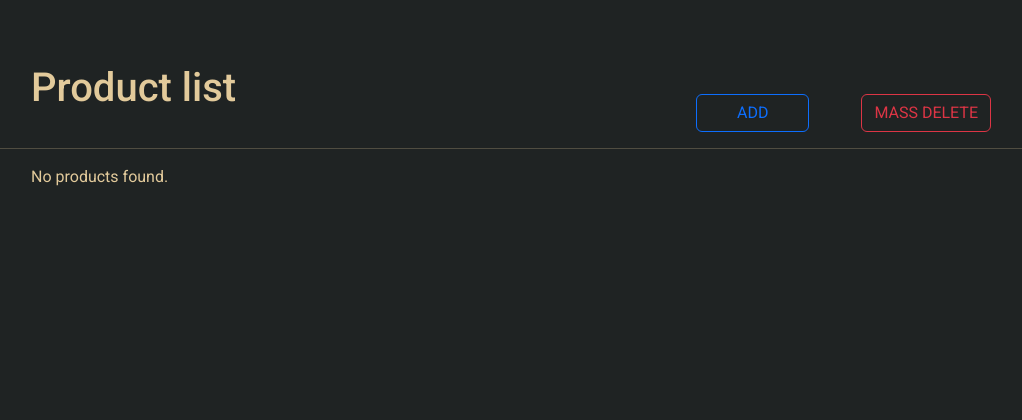
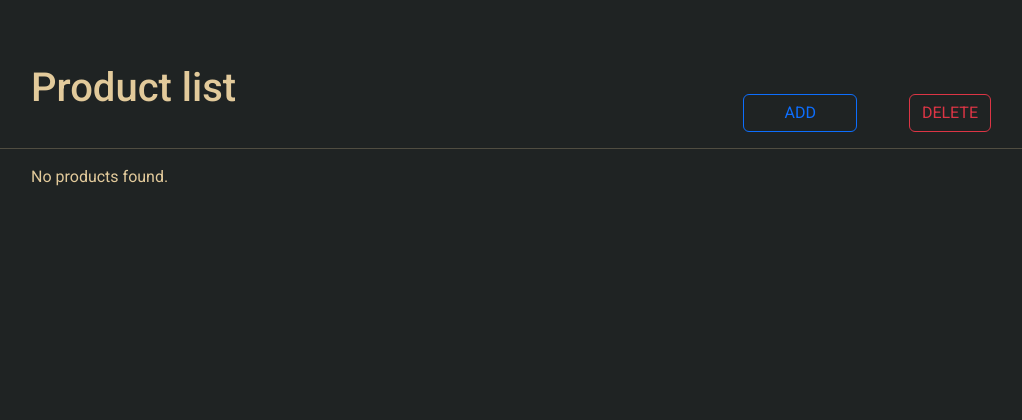
Before and after one commit to parsaHedayati/Product-managment-website, a PHP site: page / in a window 1280 px wide. Shown: the top 420 px of the page, without its empty margins (129-1151 px from the left). Run offline with PHP 8.4, Linux system fonts and the light colour scheme; data that the repository does not hold is empty.

Commit message:
Update index.php

```diff
--- a/index.php
+++ b/index.php
@@ -24,7 +24,7 @@ $productDisplay = new ProductView();
         <div class="button-container">
             <input type="button" value="ADD" class="btn btn-outline-primary homebutton" id="btnADD" aria-hidden="false"
                    onClick="document.location.href='productadd.php'" />
-            <button type="submit" class="btn btn-outline-danger" aria-hidden="false" id="delete-product-btn">MASS DELETE</button>
+            <button type="submit" class="btn btn-outline-danger" aria-hidden="false" id="delete-product-btn">DELETE</button>
         </div>
     </header>
     <hr>
```
